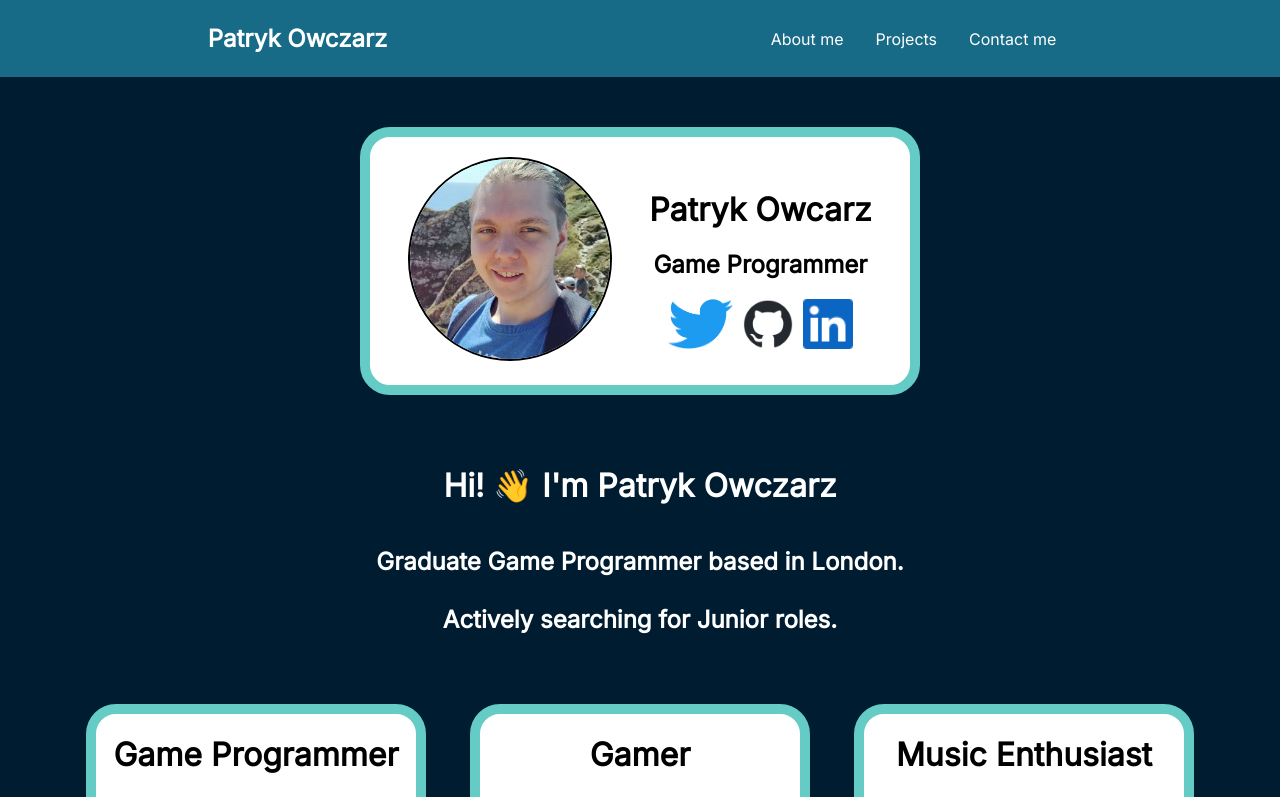
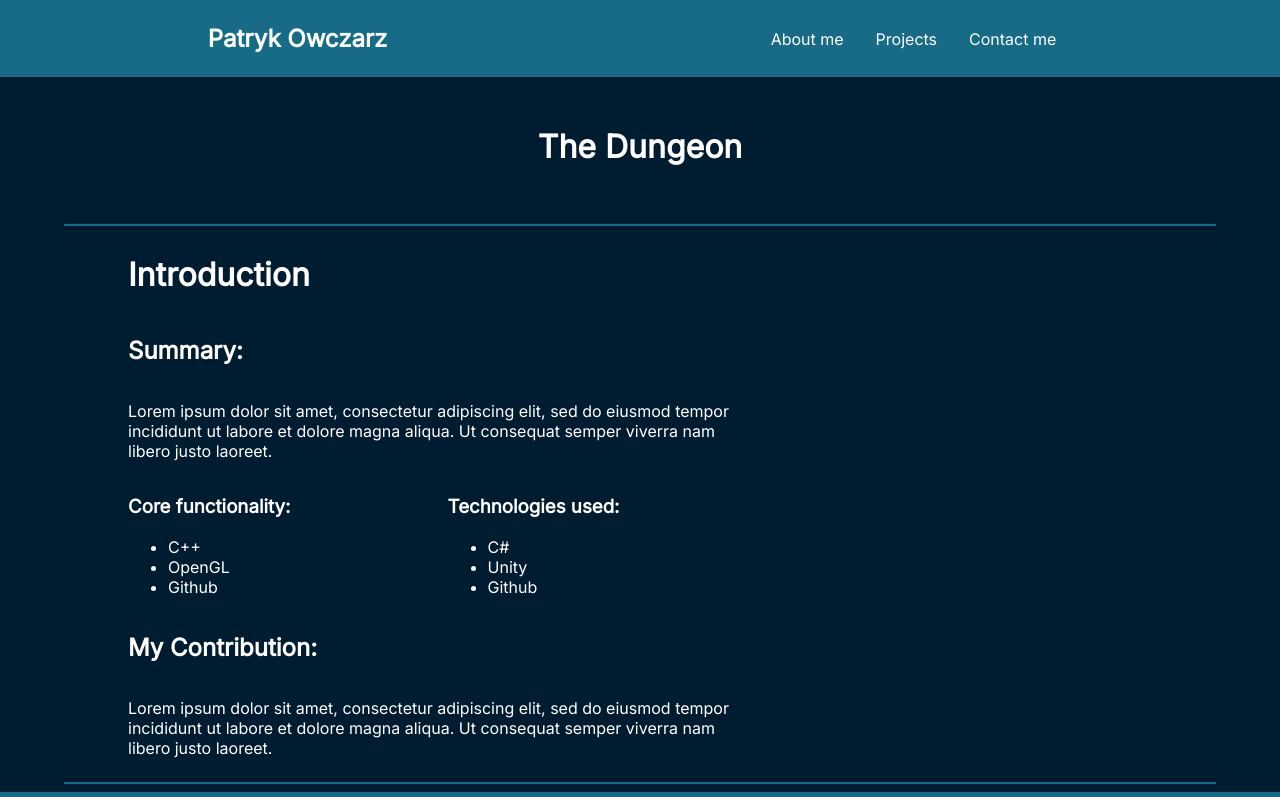
Before and after one commit to PatrykOwczarz/my-porftolio-v1, a React (Create React App) app: page /projects/thedungeon in a window 1280 px wide. Before the commit this address led to /. Shown: the top 797 px of the page. Built offline with nearby package versions, Linux system fonts and the light colour scheme.

Commit message:
project details layout work

```diff
--- a/src/App.js
+++ b/src/App.js
@@ -2,6 +2,7 @@ import './App.css';
 import { BrowserRouter as Router, Routes, Route, Navigate } from "react-router-dom"
 import Home from "./pages/Home"
 import Projects from "./pages/Projects"
+import TheDungeon from "./pages/TheDungeon"
 import Contact from "./pages/Contact"
 import Navbar from './components/Navbar';
 import Footer from './components/Footer'
@@ -9,7 +10,6 @@ import { useEffect } from 'react';
 
 function App() {
   useEffect(() => {
-
     console.log(process.env) // remove this after you've confirmed it is working
   }, [process.env])
 
@@ -21,6 +21,7 @@ function App() {
           <Route path="*" element={<Navigate to="/" />} />
           <Route path="/" element={<Home />} />
           <Route path="/projects" element={<Projects />} />
+          <Route path='/projects/thedungeon' element={<TheDungeon></TheDungeon>} />
           <Route path="/contact" element={<Contact />} />
         </Routes>
         <Footer />
--- a/src/components/Footer.js
+++ b/src/components/Footer.js
@@ -4,13 +4,13 @@ import GithubIcon from "@material-ui/icons/GitHub"
 import LinkedInIcon from "@material-ui/icons/LinkedIn"
 import '../styles/Footer.css'
 
-function Footer (){
+function Footer() {
     return (
         <div className="footer">
             <div className="socialMedia">
-                <a href="https://twitter.com/Demkolai"><TwitterIcon/></a>
-                <a href="https://github.com/PatrykOwczarz"><GithubIcon/></a>
-                <a href="https://www.linkedin.com/in/patryk-owczarz-2071a2196/"><LinkedInIcon/></a>
+                <a href="https://twitter.com/Demkolai"><TwitterIcon /></a>
+                <a href="https://github.com/PatrykOwczarz"><GithubIcon /></a>
+                <a href="https://www.linkedin.com/in/patryk-owczarz/"><LinkedInIcon /></a>
             </div>
             <p> &copy; {new Date().getFullYear()} Patryk Owczarz</p>
         </div>
--- a/src/pages/Home.js
+++ b/src/pages/Home.js
@@ -18,7 +18,7 @@ function Home() {
                     <div className="socials">
                         <a href="https://twitter.com/Demkolai"><img src={TwitterIcon} alt="Twitter Icon" width="65" height="50" /></a>
                         <a href="https://github.com/PatrykOwczarz"><img src={GithubIcon} alt="Github Icon" width="50" height="50" /></a>
-                        <a href="https://www.linkedin.com/in/patryk-owczarz-2071a2196/"><img src={LinkedInIcon} alt="LinkedIn Icon" width="50" height="50" /></a>
+                        <a href="https://www.linkedin.com/in/patryk-owczarz/"><img src={LinkedInIcon} alt="LinkedIn Icon" width="50" height="50" /></a>
                     </div>
                 </div>
             </div>
--- /dev/null
+++ b/src/pages/TheDungeon.js
@@ -0,0 +1,70 @@
+import React from 'react'
+import '../styles/ProjectDetails.css'
+import Picture1 from '../assets/images/the-dungeon.png'
+
+function TheDungeon() {
+    return (
+        <div className='main'>
+            <h1 className='title'>The Dungeon</h1>
+            <hr></hr>
+            <div className='intro'>
+                <div className='text'>
+                    <h1>Introduction</h1>
+                    <h2>Summary:</h2>
+                    <p>
+                        Lorem ipsum dolor sit amet, consectetur adipiscing elit,
+                        sed do eiusmod tempor incididunt ut labore et dolore magna aliqua.
+                        Ut consequat semper viverra nam libero justo laoreet.
+                    </p>
+                    <div className='lists'>
+                        <div>
+                            <h3>Core functionality:</h3>
+                            <ul>
+                                <li>
+                                    C++
+                                </li>
+                                <li>
+                                    OpenGL
+                                </li>
+                                <li>
+                                    Github
+                                </li>
+                            </ul>
+                        </div>
+                        <div>
+                            <h3>Technologies used:</h3>
+                            <ul>
+                                <li>
+                                    C#
+                                </li>
+                                <li>
+                                    Unity
+                                </li>
+                                <li>
+                                    Github
+                                </li>
+                            </ul>
+                        </div>
+                    </div>
+
+                    <h2>My Contribution:</h2>
+                    <p>
+                        Lorem ipsum dolor sit amet, consectetur adipiscing elit,
+                        sed do eiusmod tempor incididunt ut labore et dolore magna aliqua.
+                        Ut consequat semper viverra nam libero justo laoreet.
+                    </p>
+                </div>
+                <div className='media'>
+
+                </div>
+            </div>
+            <hr></hr>
+            <div className='purpose'>
+
+            </div>
+        </div>
+
+    );
+};
+
+export default TheDungeon;
--- /dev/null
+++ b/src/styles/ProjectDetails.css
@@ -0,0 +1,47 @@
+.title {
+    margin: 50px 0px;
+}
+
+.main hr {
+    height: 2px;
+    width: 90%;
+    background-color: #176B87;
+    border: none;
+}
+
+.main {
+    display: flex;
+    flex-direction: column;
+    justify-content: center;
+    align-items: center;
+}
+
+.intro {
+    display: flex;
+    flex-direction: row;
+    justify-content: flex-start;
+    align-items: center;
+    width: 80%;
+}
+
+.text {
+    display: flex;
+    flex-direction: column;
+    justify-content: center;
+    align-items: flex-start;
+    width: 60%;
+}
+
+.text p {
+    text-align: start;
+}
+
+.lists {
+    display: flex;
+    flex-direction: row;
+    justify-content: space-between;
+    align-items: center;
+    text-align: left;
+    width: 80%;
+
+}
```
